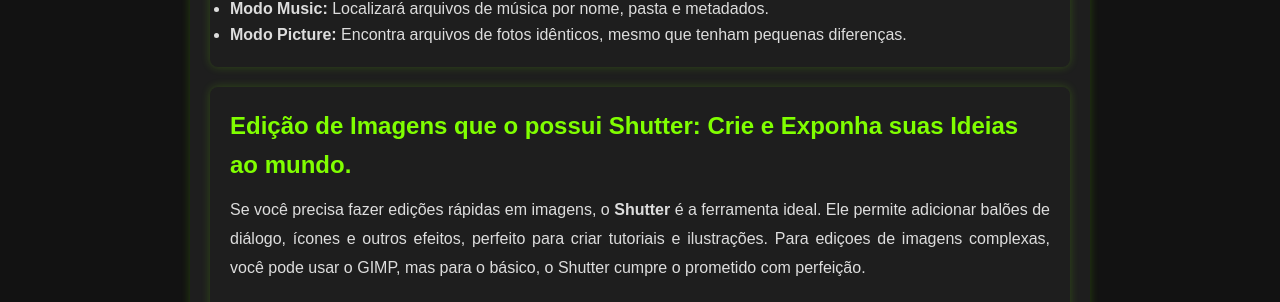
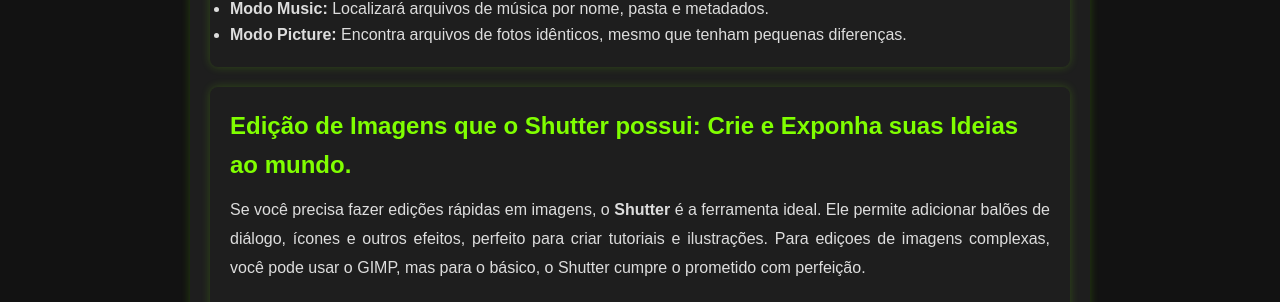
Before and after one commit to Piolinux/piolinux-site, a Jekyll site: the page built from _posts/2025-08-15-linux-dupeguru-shutter.md, in a window 1280 px wide. Shown: the part 648-950 px from the top of the page. Built offline with Jekyll 4.4.1, drawn with Linux system fonts in a browser that asks for light colours.

```diff
--- a/_posts/2025-08-15-linux-dupeguru-shutter.md
+++ b/_posts/2025-08-15-linux-dupeguru-shutter.md
@@ -40,7 +40,7 @@ author: "Piolinux"
 
         <!-- Shutter -->
         <section>
-            <h2>Edição de Imagens que o possui Shutter: Crie e Exponha suas Ideias ao mundo.</h2>
+            <h2>Edição de Imagens que o Shutter possui: Crie e Exponha suas Ideias ao mundo.</h2>
             <p>
                 Se você precisa fazer edições rápidas em imagens, o <strong>Shutter</strong> é a ferramenta ideal. Ele permite adicionar balões de diálogo, ícones e outros efeitos, perfeito para criar tutoriais e ilustrações. Para ediçoes de imagens complexas, você pode usar o GIMP, mas para o básico, o Shutter cumpre o prometido com perfeição.
             </p>
```
